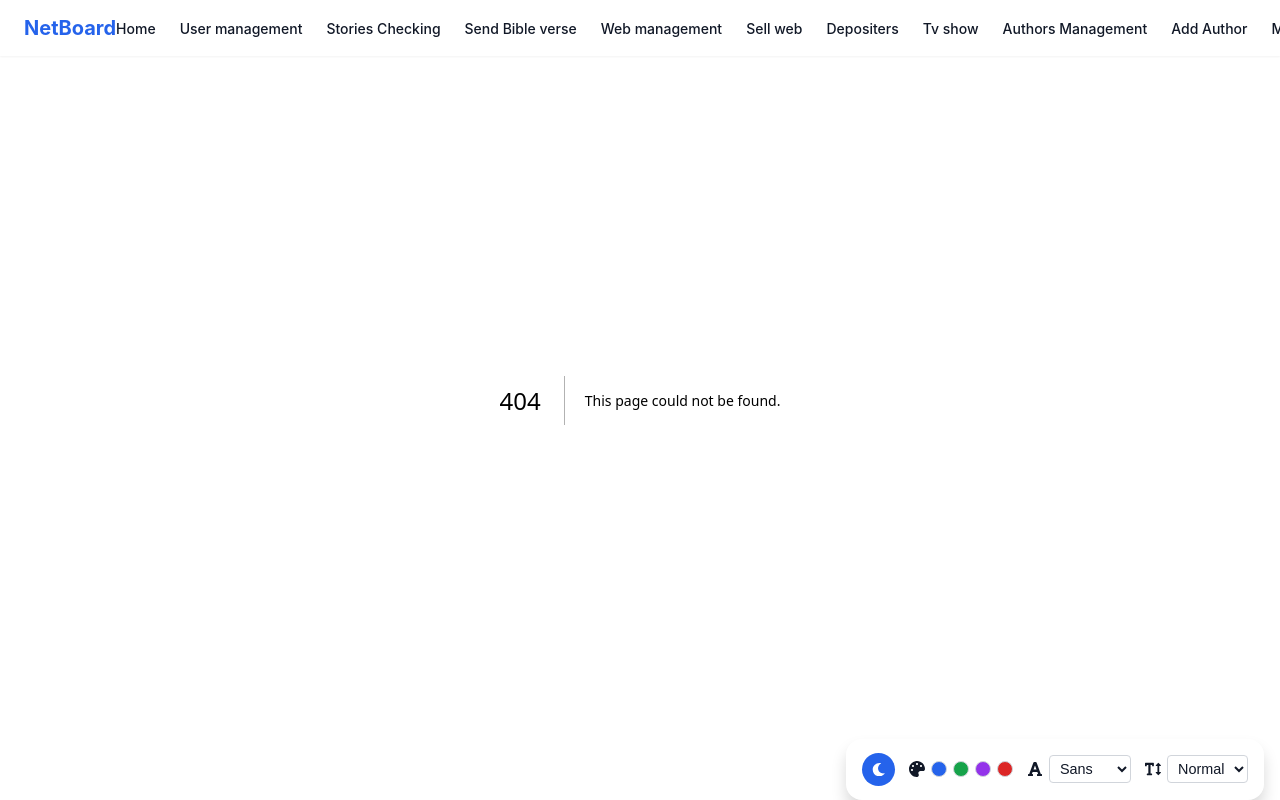
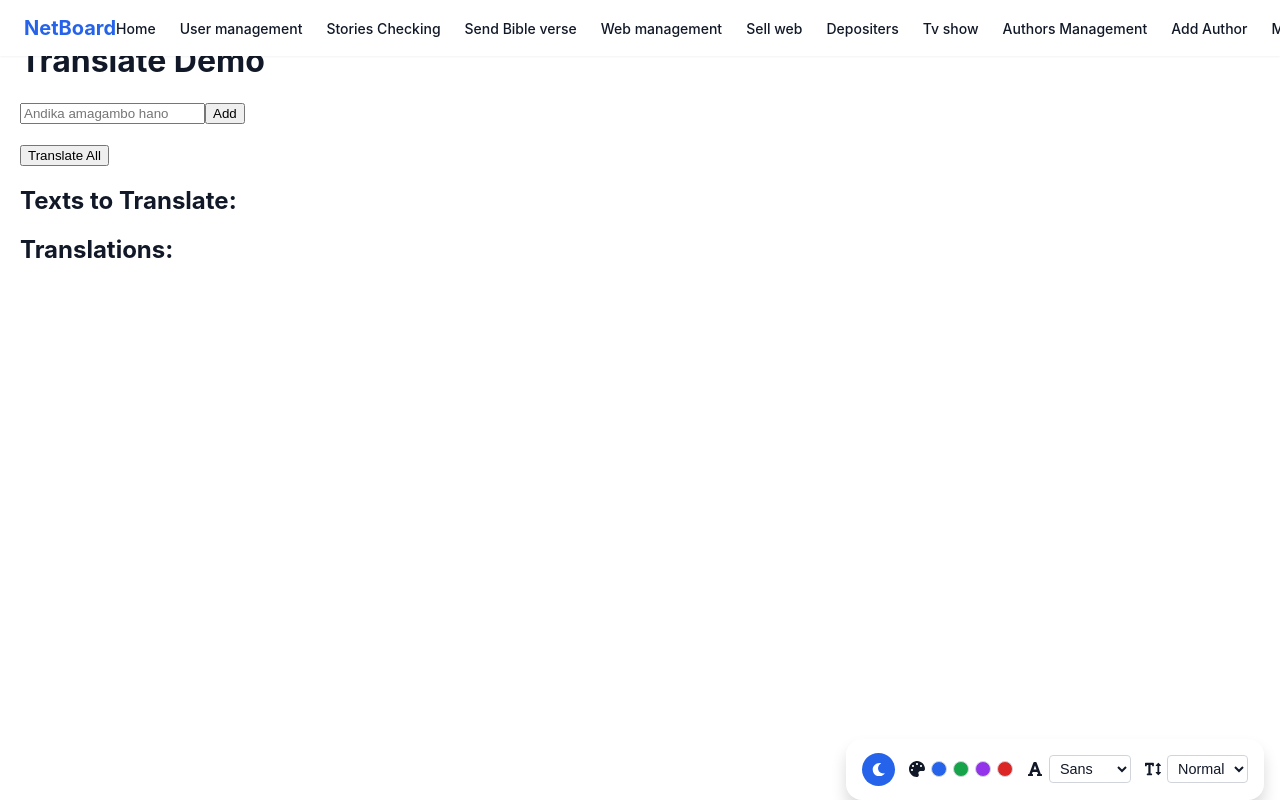
Before and after one commit to Newbhjj2222/admin, a Next.js app: page /y in a window 1280 px wide. Before the commit this address had no page. Built offline with nearby package versions, Linux system fonts and the light colour scheme.

Commit message:
Create y.js

```diff
--- /dev/null
+++ b/src/pages/y.js
@@ -0,0 +1,59 @@
+import { useState } from "react";
+import { translateTexts } from "@/utils/translate";
+
+export default function Home() {
+  const [textInput, setTextInput] = useState("");
+  const [textsArray, setTextsArray] = useState([]);
+  const [translations, setTranslations] = useState([]);
+
+  const handleAddText = () => {
+    if (textInput.trim() !== "") {
+      setTextsArray([...textsArray, textInput]);
+      setTextInput("");
+    }
+  };
+
+  const handleTranslate = async () => {
+    if (textsArray.length === 0) return;
+    try {
+      const data = await translateTexts(textsArray, "en");
+      setTranslations(data.results);
+    } catch (error) {
+      console.error(error);
+    }
+  };
+
+  return (
+    <div style={{ padding: "20px" }}>
+      <h1>Translate Demo</h1>
+
+      <div>
+        <input
+          type="text"
+          value={textInput}
+          onChange={(e) => setTextInput(e.target.value)}
+          placeholder="Andika amagambo hano"
+        />
+        <button onClick={handleAddText}>Add</button>
+      </div>
+
+      <div style={{ marginTop: "20px" }}>
+        <button onClick={handleTranslate}>Translate All</button>
+      </div>
+
+      <h2>Texts to Translate:</h2>
+      <ul>
+        {textsArray.map((t, i) => <li key={i}>{t}</li>)}
+      </ul>
+
+      <h2>Translations:</h2>
+      <ul>
+        {translations.map((res, i) => (
+          <li key={i}>
+            <b>{res.original}</b> → {res.translated || res.error}
+          </li>
+        ))}
+      </ul>
+    </div>
+  );
+}
```
